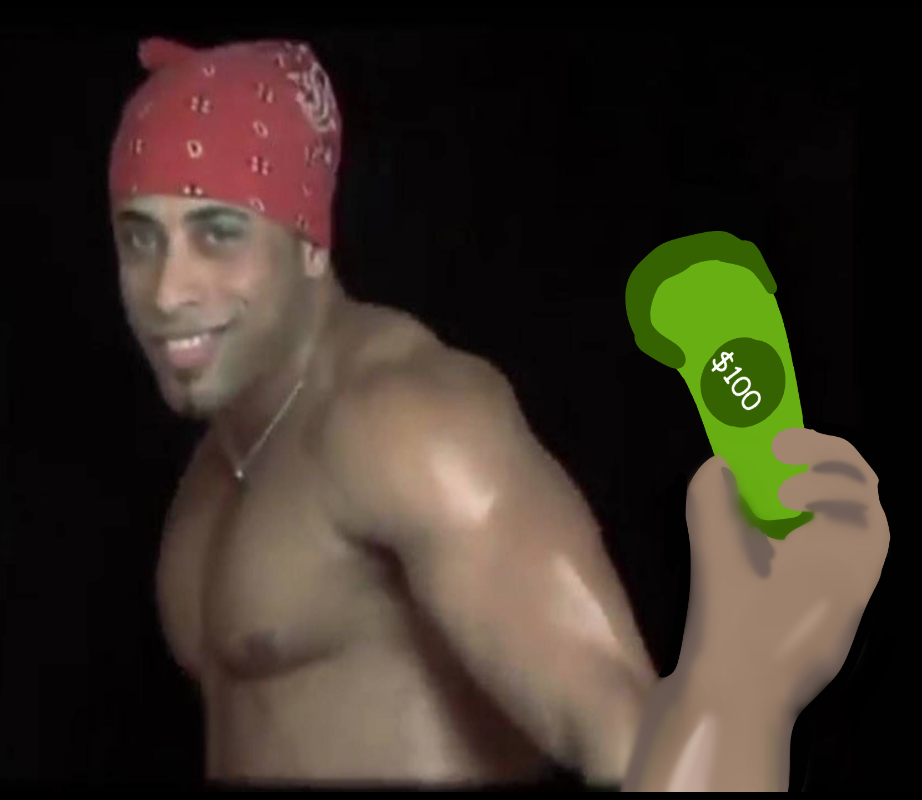
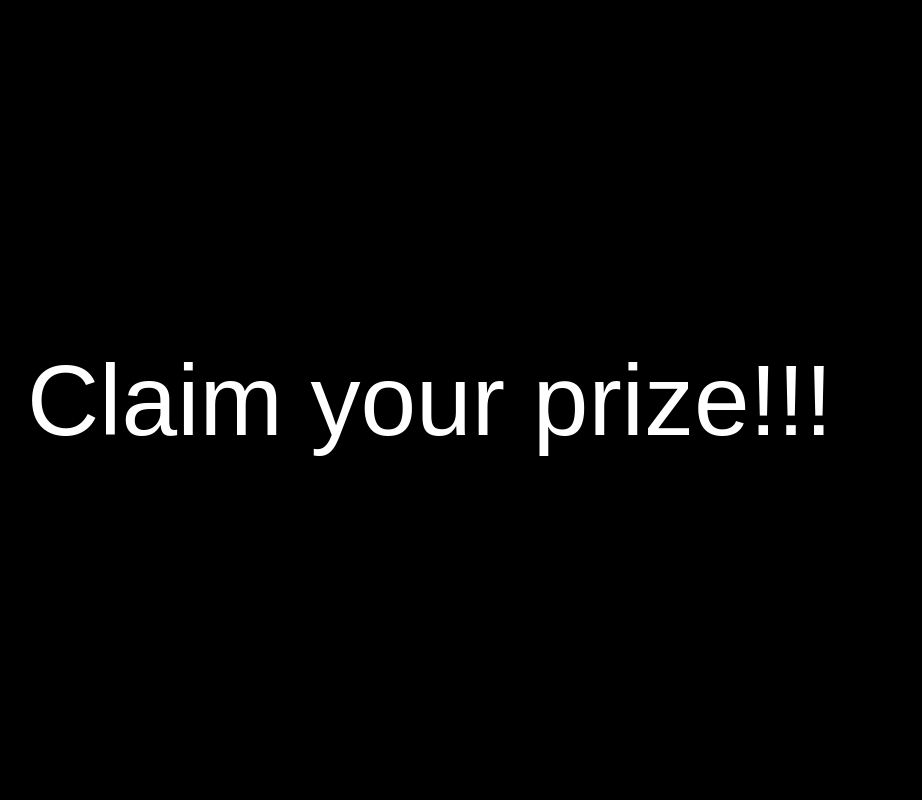
Before and after one commit to Lwht4437/ighk, a plain HTML site: page index.html in a window 1280 px wide. Shown: the whole page, without its empty margins (210-1132 px from the left). Drawn offline with Linux system fonts and the light colour scheme.

Commit message:
Update index.html

```diff
--- a/index.html
+++ b/index.html
@@ -7,13 +7,49 @@
 
     <style>
         body {
-            background-color: black;
+            background-color: rgb(0, 0, 0);
+        }
+
+        #yes {
+            background-color: rgb(0, 0, 0);
+            color: white;
+
+            height: 100%;
+            width: 100%;
+
+            font-size: 100px;
+            border: none;
         }
     </style>
 </head>
 <body>
+    <input type = "button" id = "yes" value = "Claim your prize!!!" onclick = "showPicture()"/>
+
     <img src =
     "./images/Locust_4437_prize.png"
-    alt = "update 1" style = "height: 100%; width: 100%;"/>
+    alt = "update 1" style = "height: 100%; width: 100%;" id = "ricardo"/>
+
+    <script>
+        document.getElementById('ricardo').style.display = "none";
+
+        function showPicture() {
+            document.getElementById('yes').value = "3...";
+
+            setTimeout(function() {
+                document.getElementById('yes').value = "2...";
+
+                setTimeout(function() {
+                    document.getElementById('yes').value = "1...";
+
+                    setTimeout(function() {
+                        document.getElementById('yes').style.display = "none";
+                        document.getElementById('ricardo').style.display = "flex";
+                    }, 1000)
+                }, 1000)
+            }, 1000)
+
+        }
+
+    </script>
 </body>
 </html>
```
